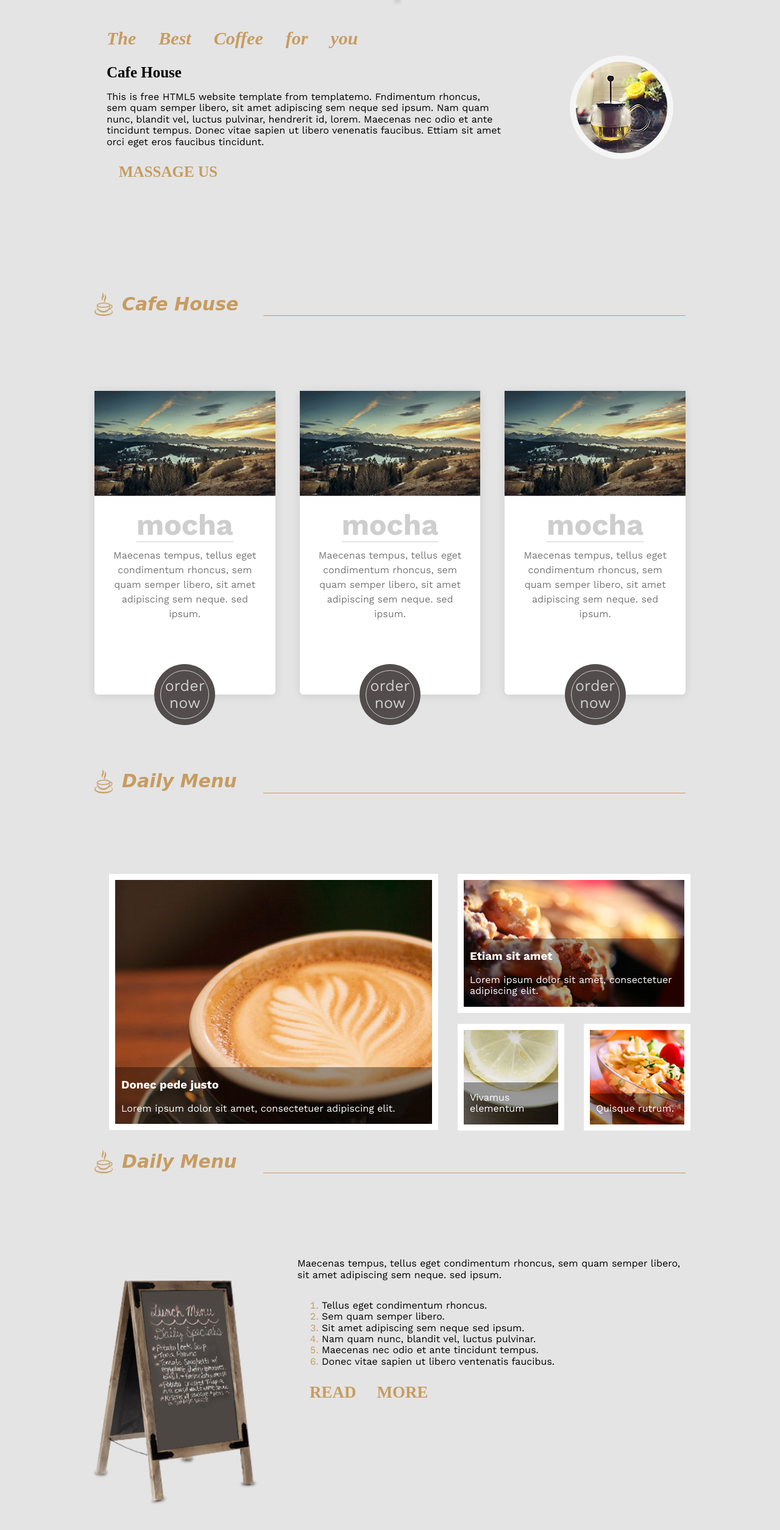
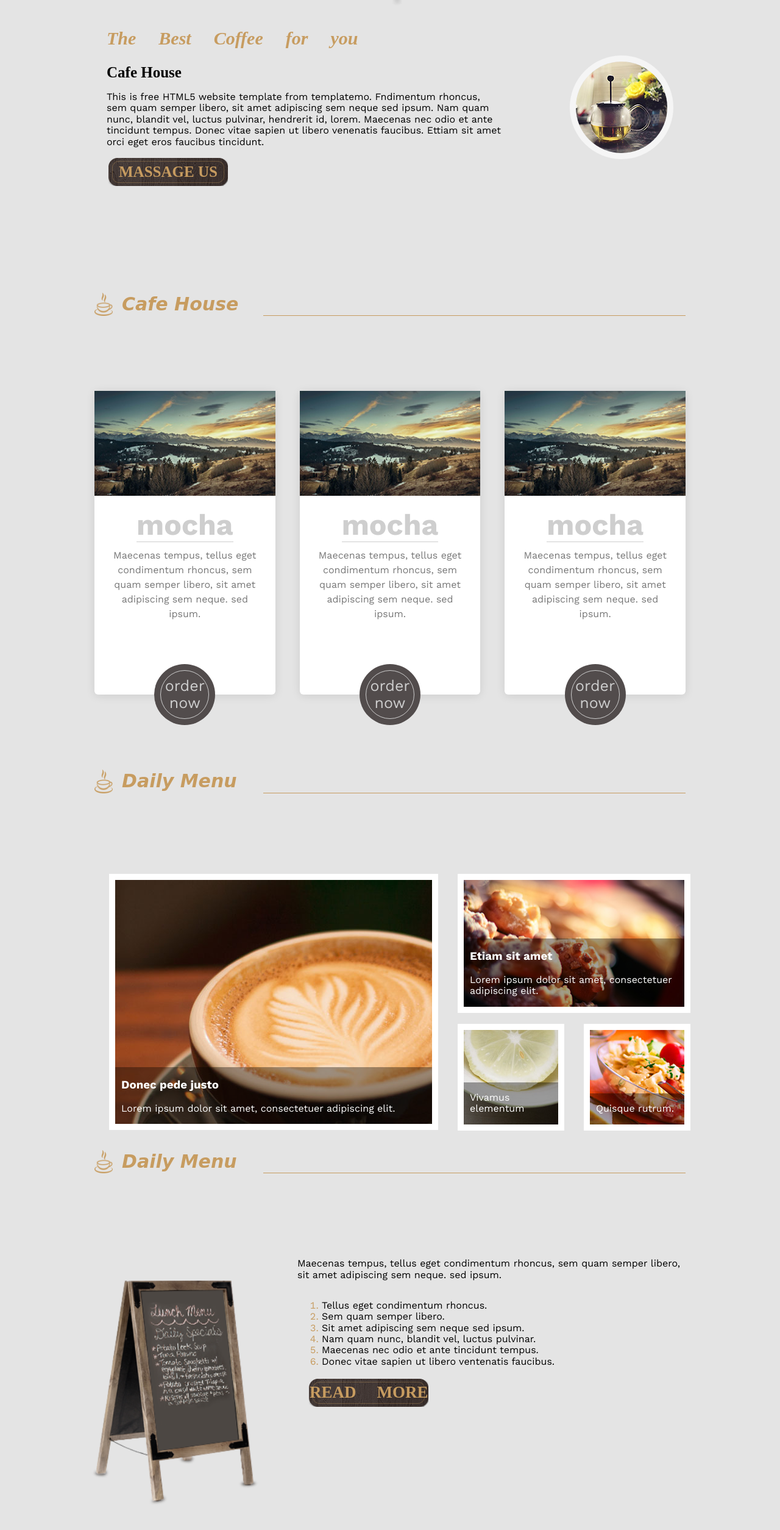
Before and after one commit to Reyad-Mousa/CAFE_HOUSE, a plain HTML site: page index.html in a window 1280 px wide. Shown: the part 1564-4073 px from the top of the page at 61% size. Drawn offline with nearby package versions, Linux system fonts and the light colour scheme; the site is published under a folder, as on GitHub Pages, so addresses that start at the root find nothing.

Commit message:
Update cafe_house.css

```diff
--- a/css/cafe_house.css
+++ b/css/cafe_house.css
@@ -507,7 +507,7 @@ header .container nav ul li a:active {
 }
 
 .Daily-Menu .boutton h3 {
-  background-image: url(/img/tm-brown-button.png);
+  background-image: url(../img/tm-brown-button.png);
   background-repeat: no-repeat;
   background-position: center;
   color: #c79c60;
@@ -690,7 +690,7 @@ footer .container .get ul li a:hover {
   padding-bottom: 100px;
 }
 .content .boutton h3 a {
-  background-image: url(/img/tm-brown-button.png);
+  background-image: url(../img/tm-brown-button.png);
   background-repeat: no-repeat;
   background-position: center;
   color: #c79c60;
@@ -790,7 +790,7 @@ footer .container .get ul li a:hover {
 }
 
 .mune .boutton h3 {
-  background-image: url(/img/tm-brown-button.png);
+  background-image: url(../img/tm-brown-button.png);
   background-repeat: no-repeat;
   background-position: center;
   color: #c79c60;
```
